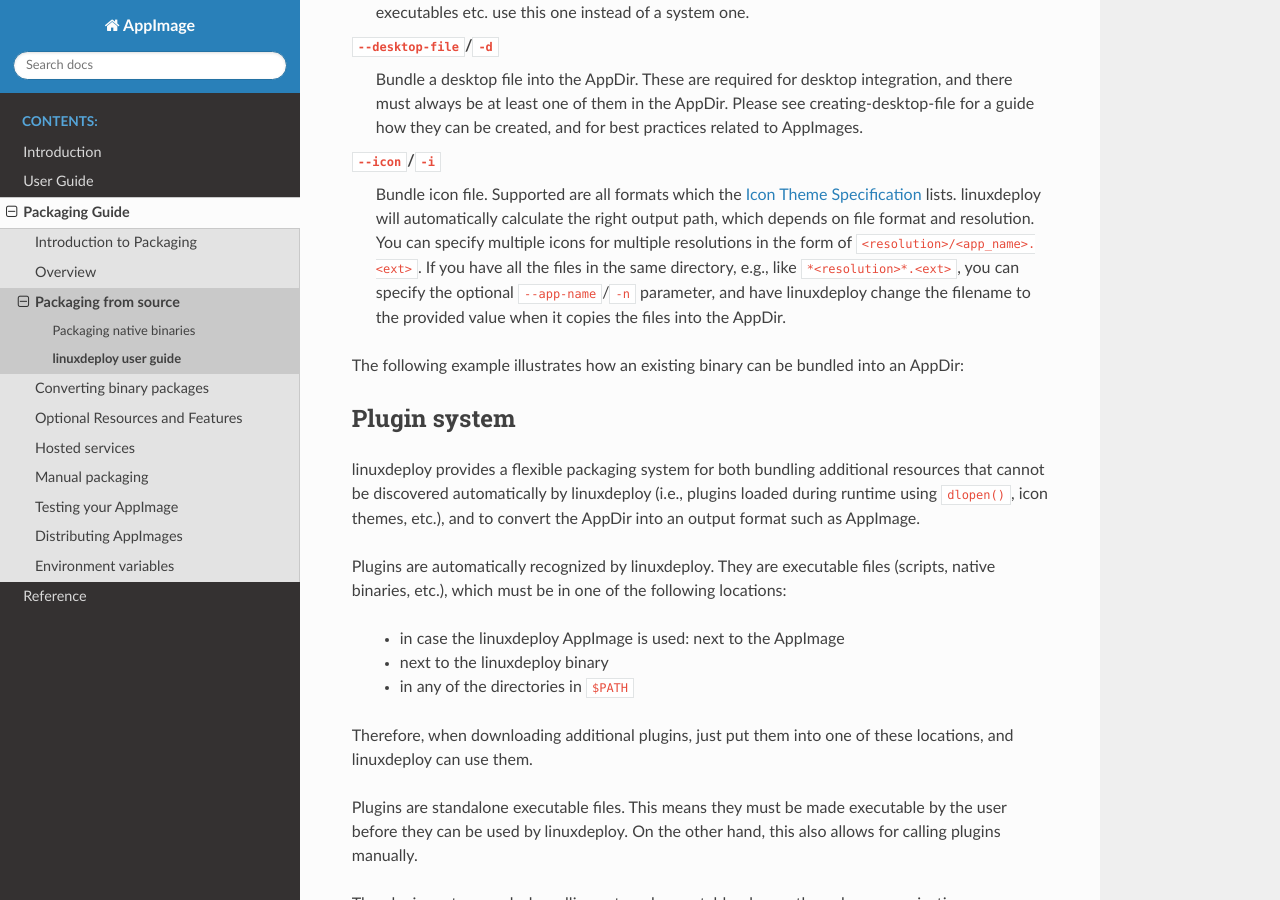
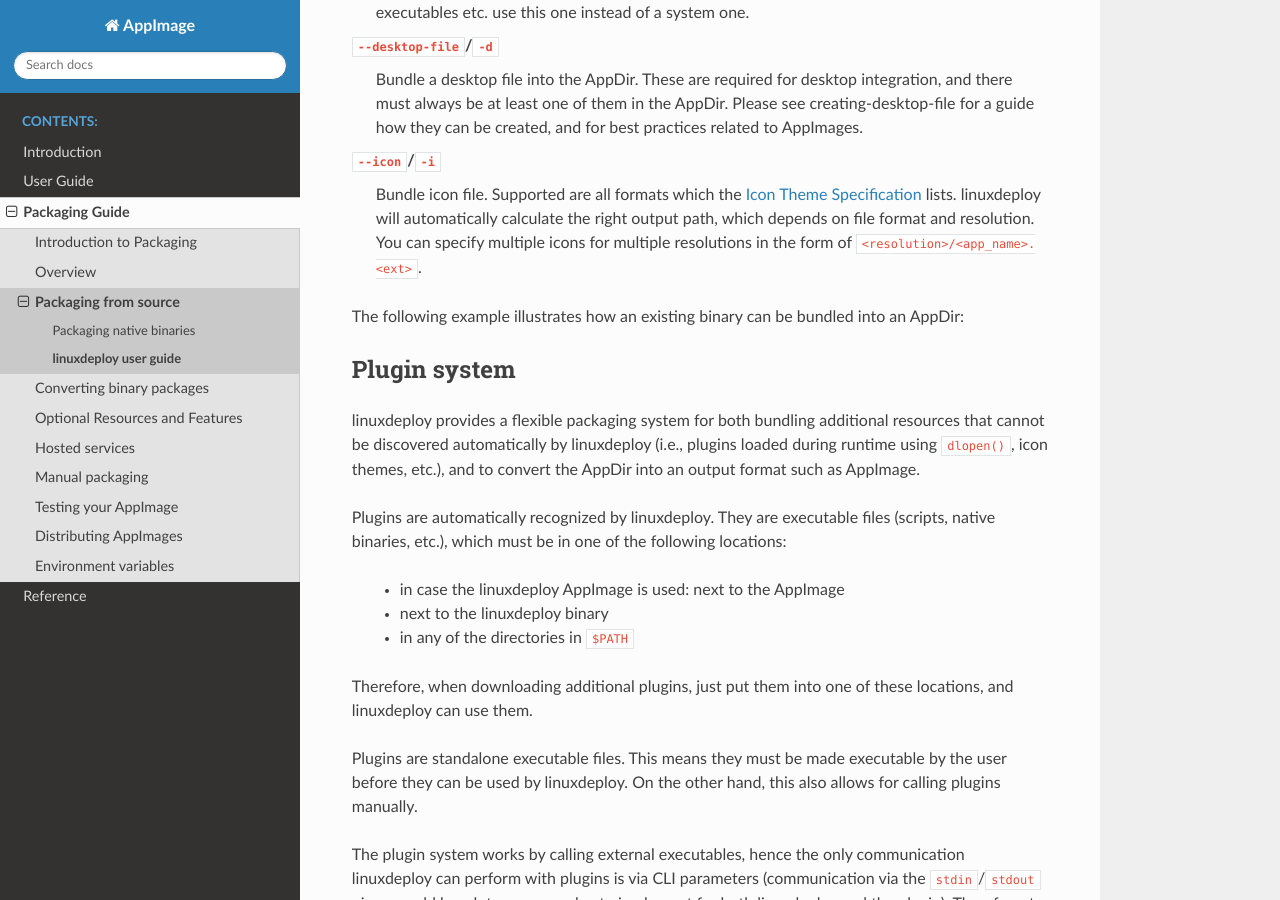
Before and after one commit to AppImage/docs.appimage.org, a Sphinx documentation site: the page built from source/packaging-guide/from-source/linuxdeploy-user-guide.rst, in a window 1280 px wide and 900 px high, scrolled down 1263 px. Built offline with Sphinx 7.4.7 and the Read the Docs theme 2.0.0, drawn with Linux system fonts in a browser that asks for light colours.

Commit message:
-n doesn't exist any more

```diff
--- a/source/packaging-guide/from-source/linuxdeploy-user-guide.rst
+++ b/source/packaging-guide/from-source/linuxdeploy-user-guide.rst
@@ -43,7 +43,7 @@
    Bundle a desktop file into the AppDir. These are required for desktop integration, and there must always be at least one of them in the AppDir. Please see :ref:`creating-desktop-file` for a guide how they can be created, and for best practices related to AppImages.
 
 ``--icon``/``-i``
-   Bundle icon file. Supported are all formats which the `Icon Theme Specification <https://standards.freedesktop.org/icon-theme-spec/icon-theme-spec-latest.html>`_ lists. linuxdeploy will automatically calculate the right output path, which depends on file format and resolution. You can specify multiple icons for multiple resolutions in the form of ``<resolution>/<app_name>.<ext>``. If you have all the files in the same directory, e.g., like ``*<resolution>*.<ext>``, you can specify the optional ``--app-name``/``-n`` parameter, and have linuxdeploy change the filename to the provided value when it copies the files into the AppDir.
+   Bundle icon file. Supported are all formats which the `Icon Theme Specification <https://standards.freedesktop.org/icon-theme-spec/icon-theme-spec-latest.html>`_ lists. linuxdeploy will automatically calculate the right output path, which depends on file format and resolution. You can specify multiple icons for multiple resolutions in the form of ``<resolution>/<app_name>.<ext>``.
 
 .. |rpath-comment| replace:: Set up everything so that other libraries, executables etc. use this one instead of a system one.
 
```
